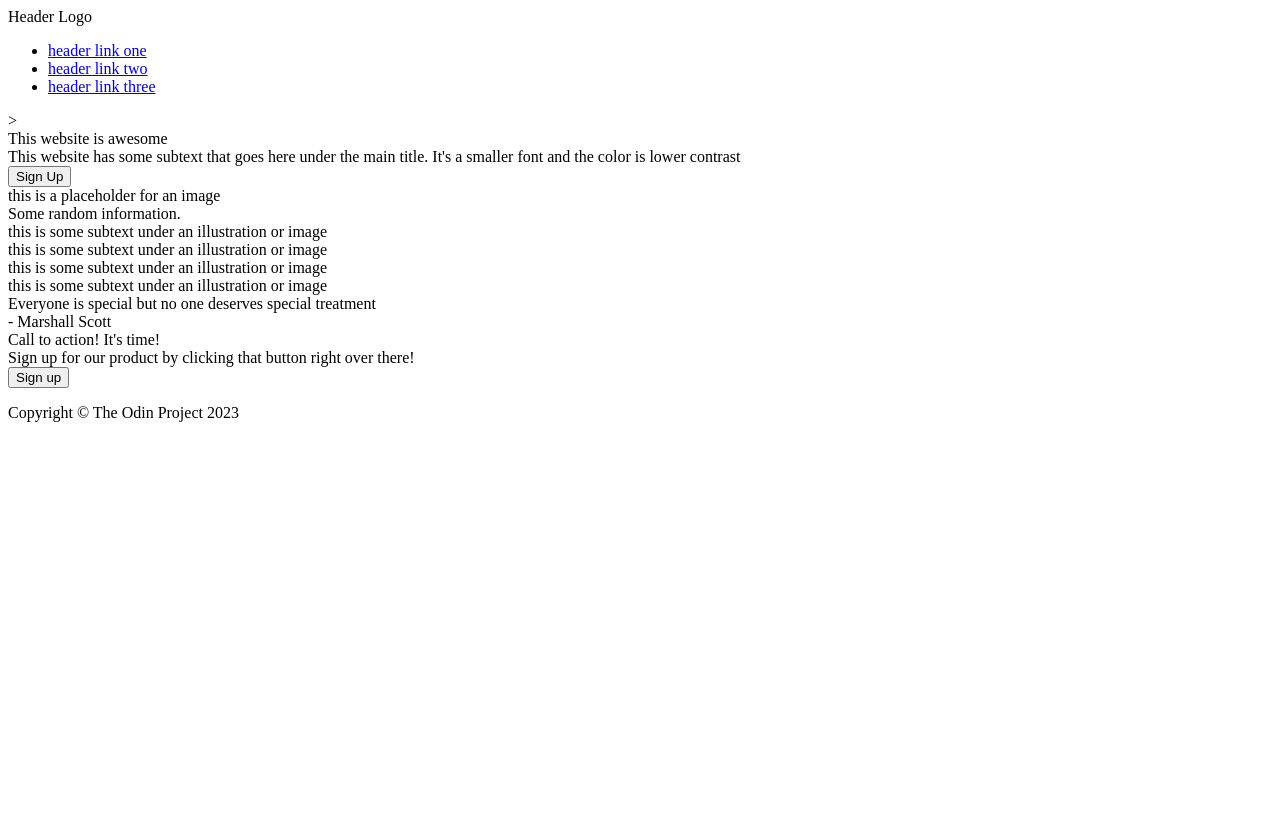
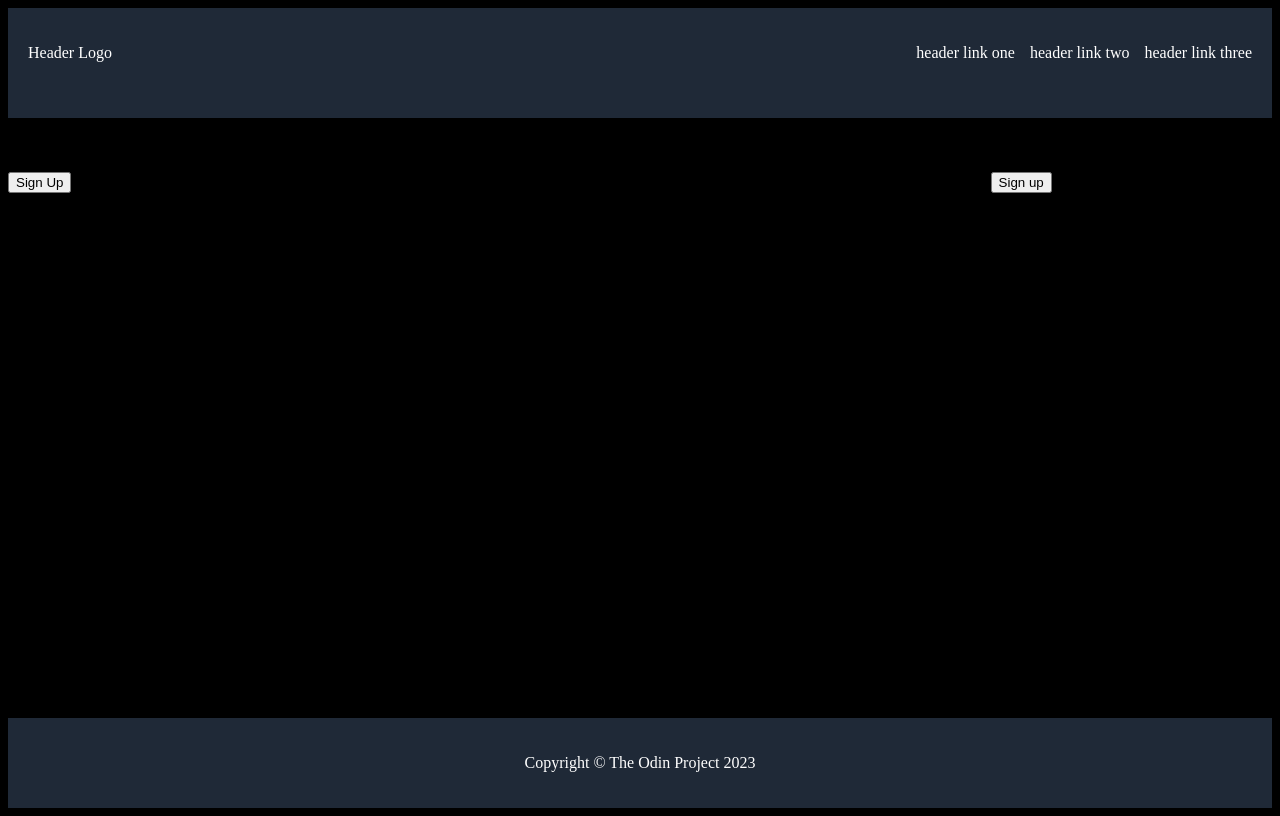
Before and after one commit to MarshallScottInnoPro22/landing-page, a plain HTML site: page index.html in a window 1280 px wide. Drawn offline with Linux system fonts and the light colour scheme.

Commit message:
Linked the stylesheet and created new div to wrap main content

```diff
--- a/index.html
+++ b/index.html
@@ -4,6 +4,7 @@
     <meta charset="UTF-8">
     <meta name="viewport" content="width=device-width, initial-scale=1.0">
     <title>Landing Page</title>
+    <link rel="stylesheet" href="styles.css">
 </head>
 <body>
     <div class="header">
@@ -16,8 +17,9 @@
             <li><a href="#">header link two</a></li>
             <li><a href="#">header link three</a></li>
           </ul>
-        </div>>
+        </div>
     </div>
+    <div class="content">
     <div class="container1">
      <div class="awesomebox">
         <div class="awesomeline1">This website is awesome</div>
@@ -53,13 +55,15 @@
         <div class="quote">Everyone is special but no one deserves special treatment</div>
         <div class="author">- Marshall Scott</div>
     </div>
-    <div class="container4"></div>
+    <div class="container4">
     <div class="c4container">
         <div class="actionline1">Call to action! It's time!</div>
         <div class="actionline2">Sign up for our product by clicking that button right over there!</div>
         </div>
         <div class="signup2"><button>Sign up</button></div>
      </div>
+    </div>
+</div>
     <div class="footer">
         <p>Copyright &#169 The Odin Project 2023</p>
     </div>
```
